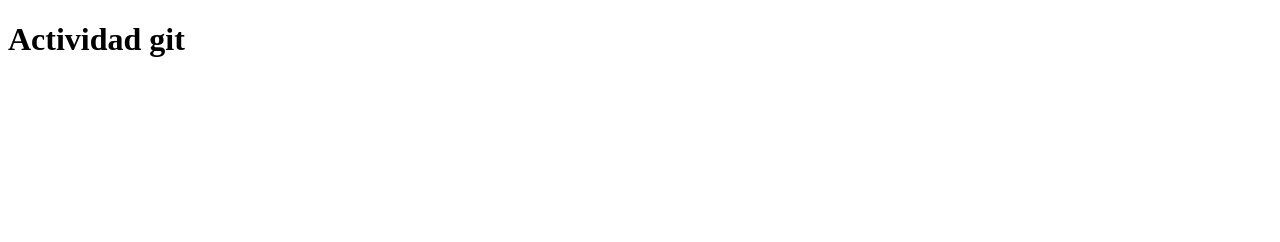
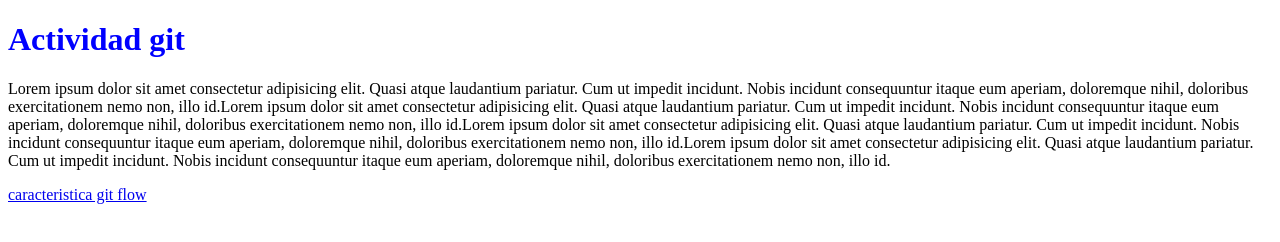
Before and after one commit to eKhars/GitFlow, a plain HTML site: page index.html in a window 1280 px wide. Drawn offline with Linux system fonts and the light colour scheme.

Commit message:
caracteristicas git flow

```diff
--- a/index.html
+++ b/index.html
@@ -1,15 +1,30 @@
 <!DOCTYPE html>
 <html lang="en">
+
 <head>
     <meta charset="UTF-8">
     <meta name="viewport" content="width=device-width, initial-scale=1.0">
+    <link rel="stylesheet" href="style.css">
     <title>Actividad git</title>
 </head>
+
 <body>
     <header>
         <h1 class="titulo">
             Actividad git
         </h1>
     </header>
+    <p>Lorem ipsum dolor sit amet consectetur adipisicing elit. Quasi atque laudantium pariatur. Cum ut impedit
+        incidunt. Nobis incidunt consequuntur itaque eum aperiam, doloremque nihil, doloribus exercitationem nemo non,
+        illo id.Lorem ipsum dolor sit amet consectetur adipisicing elit. Quasi atque laudantium pariatur. Cum ut impedit
+        incidunt. Nobis incidunt consequuntur itaque eum aperiam, doloremque nihil, doloribus exercitationem nemo non,
+        illo id.Lorem ipsum dolor sit amet consectetur adipisicing elit. Quasi atque laudantium pariatur. Cum ut impedit
+        incidunt. Nobis incidunt consequuntur itaque eum aperiam, doloremque nihil, doloribus exercitationem nemo non,
+        illo id.Lorem ipsum dolor sit amet consectetur adipisicing elit. Quasi atque laudantium pariatur. Cum ut impedit
+        incidunt. Nobis incidunt consequuntur itaque eum aperiam, doloremque nihil, doloribus exercitationem nemo non,
+        illo id.</p>
+
+        <a href="/GitFlow/caracGitFlow.html"> caracteristica git flow</a>
 </body>
+
 </html>
--- a/style.css
+++ b/style.css
@@ -1,3 +1,7 @@
 .titulo{
     color: blue;
 }
+
+.caracteristica{
+    color: blueviolet;
+}
```
Also changed, not shown: caracGitFlow.html (added, +24 -0 lines).
